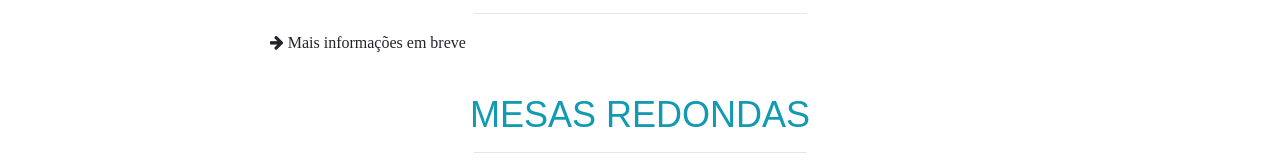
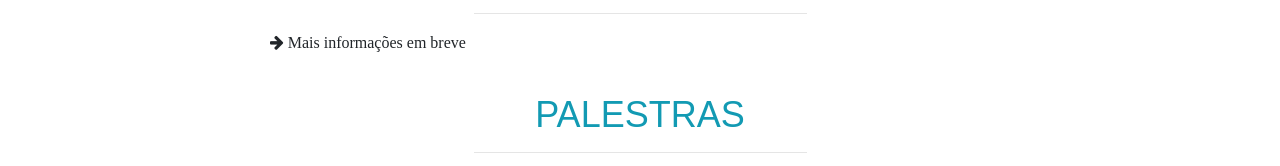
Before and after one commit to vmoliveira/sbai_2021, a website: page index.html in a window 1280 px wide. Shown: the part 1179-1345 px from the top of the page. Drawn offline with nearby package versions, Linux system fonts and the light colour scheme; files whose address does not match are found by name.

Commit message:
Update index.html

```diff
--- a/index.html
+++ b/index.html
@@ -12,7 +12,7 @@
     <link rel="stylesheet" href="node_modules/font-awesome/css/font-awesome.min.css">
     <link href="https://fonts.googleapis.com/css2?family=Roboto&display=swap" rel="stylesheet">
 
-    <title>Simpósio Brasileiro de Automação Inteligente</title>
+    <title>Simpósio Brasileiro de Automação Inteligente - SBAI</title>
     </head>
     <body>
         <nav class="navbar navbar-expand-lg navbar-dark">
@@ -87,7 +87,7 @@
             <div class="container">
                 <div class="row justify-content-center">
                     <div class="col">
-                        <h5 class="display-5 text-center">MESAS REDONDAS</h5>
+                        <h5 class="display-5 text-center">PALESTRAS</h5>
                         <hr style="width: 30%">
                         <div class="offset-2"><i class="fa fa-arrow-right"> Mais informações em breve</i> </div>
                     </div>
```
